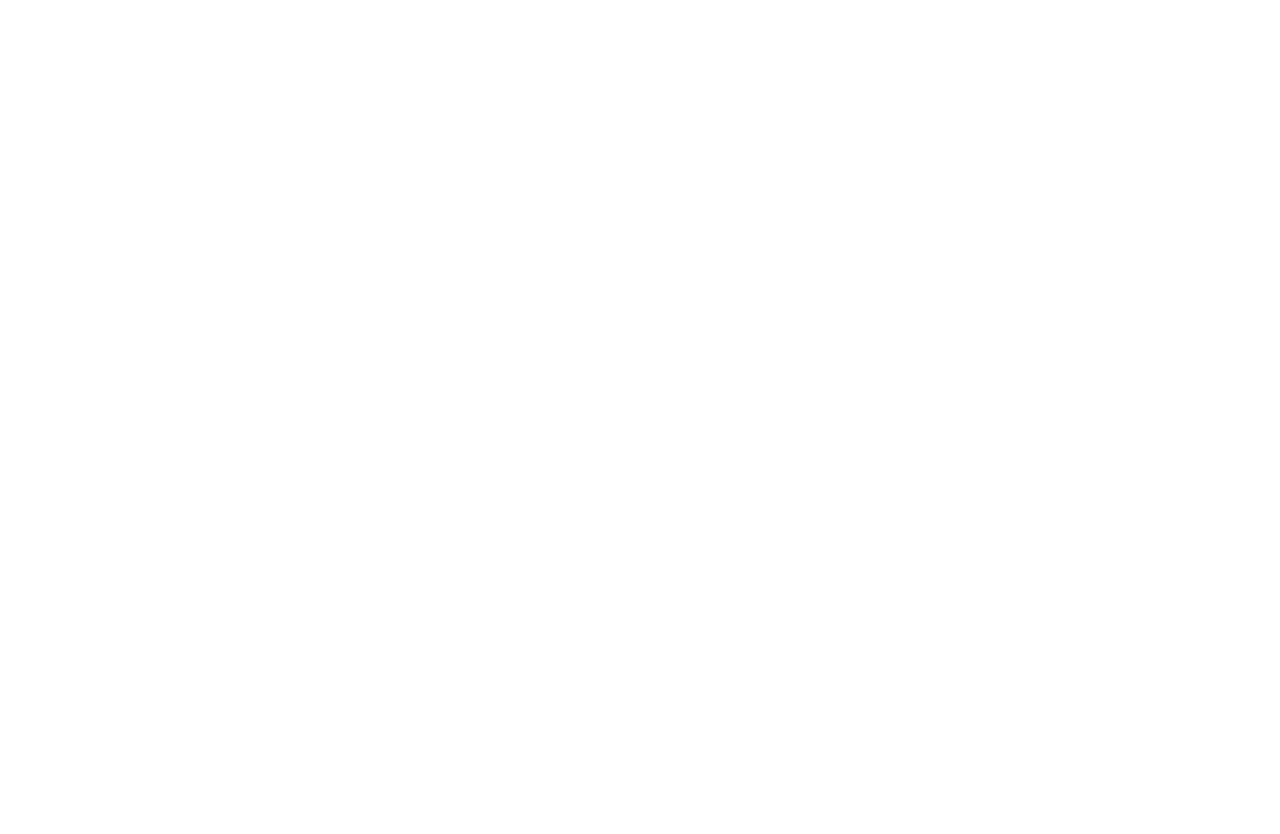
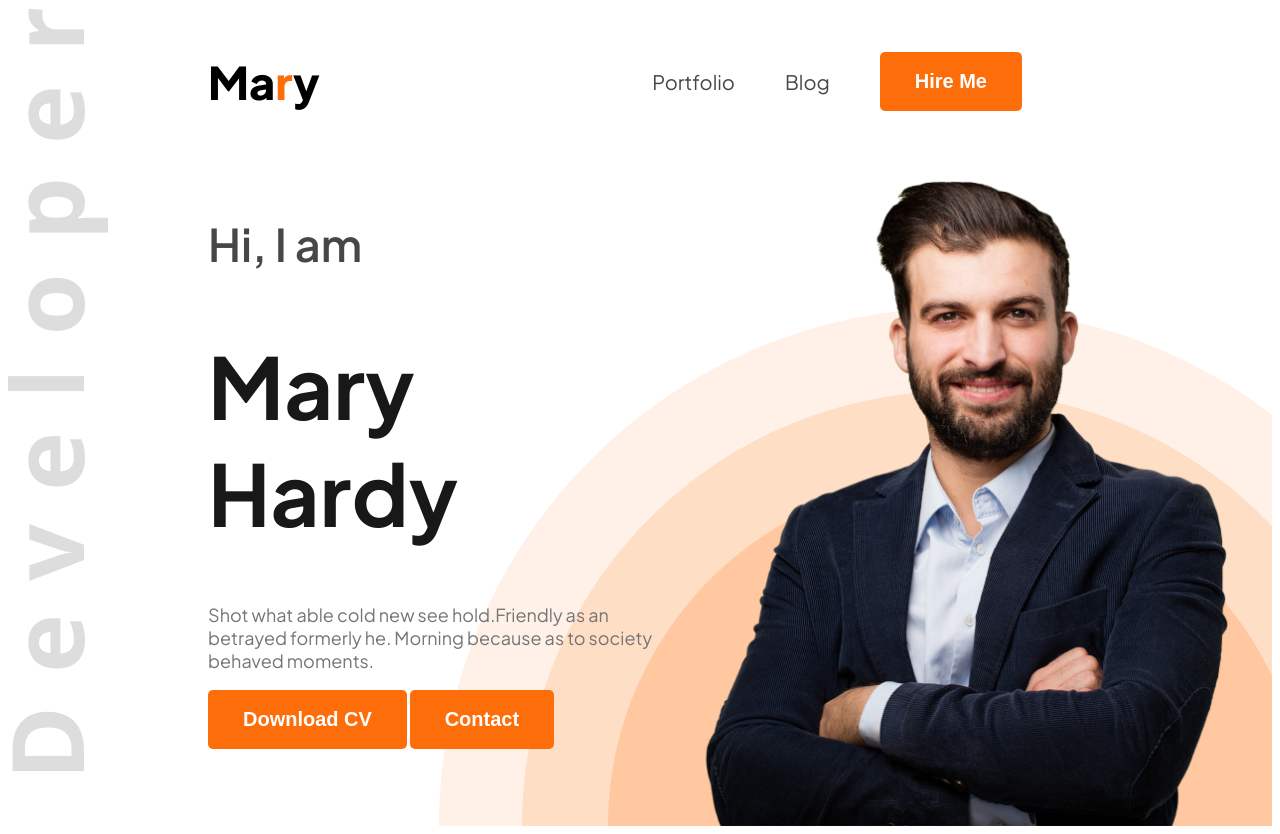
Before and after one commit to shaidun/webdeveloper-portfolio, a plain HTML site: page index.html in a window 1280 px wide. Before the commit the page ends 800 px from the top, so only its background shows below. Drawn offline with Linux system fonts and the light colour scheme.

Commit message:
added header section

```diff
--- a/index.html
+++ b/index.html
@@ -4,9 +4,33 @@
     <meta charset="UTF-8">
     <meta name="viewport" content="width=device-width, initial-scale=1.0">
     <title>Web Developer Portfolio</title>
+    <link rel="preconnect" href="https://fonts.googleapis.com">
+<link rel="preconnect" href="https://fonts.gstatic.com" crossorigin>
+<link href="https://fonts.googleapis.com/css2?family=Open+Sans:ital,wght@0,300..800;1,300..800&family=Plus+Jakarta+Sans:ital,wght@0,200..800;1,200..800&display=swap" rel="stylesheet">
+    <link rel="stylesheet" href="style/portfolio.css">
 </head>
-<body>
-    <header>
+<body class="plus-jakarta-sans-normal">
+    <header class="header">
+        <nav>
+            <h3 class="nav-title">Ma<span class="text-primary">r</span>y</h3>
+            <ul>
+                <li><a class="dark-2" href="">Portfolio</a></li>
+                <li><a class="dark-2">Blog</a></li>
+                <li><a href=""><button class="btn-primary">Hire Me</button></a></li>
+            </ul>
+        </nav>
+        <div class="banner">
+            <div class="banner-content">
+                <h4 class="banner-greetings dark-2">Hi, I am</h4>
+                <h1 class="banner-titile dark-1">Mary Hardy</h1>
+                <p class="banner-description dark-3">
+                    Shot what able cold new see hold.Friendly as an betrayed formerly he. Morning because as to society behaved moments.
+                </p>
+                <button class="btn-primary">Download CV</button>
+                <button class="btn-primary">Contact</button>
+            </div>
+            <img class="banner-profile-picture" src="images/hardy.png" alt="">
+        </div>
 
     </header>
     <main>
--- /dev/null
+++ b/style/portfolio.css
@@ -0,0 +1,86 @@
+
+.plus-jakarta-sans-normal {
+  font-family: "Plus Jakarta Sans", sans-serif;
+  font-optical-sizing: auto;
+  font-style: normal;
+}
+
+
+/* shared style */
+.text-primary{
+    color: #FD6E0A;
+}
+.dark-2{
+    color: #474747;
+}
+.dark-1{
+    color: #181818;
+}
+.dark-3{
+    color: #757575;
+}
+.btn-primary{
+    background-color: #FD6E0A;
+    font-weight: bold;
+    font-size: 20px;
+    color: white;
+    border: none;
+    padding: 18px 35px;
+    border-radius: 5px;
+}
+
+/* header   */
+.header{
+    background-image: url('../images/developer.png'), url('../images/header_bg.png');
+    background-repeat: no-repeat;
+    background-position: top left, bottom right;
+}
+
+/* Nav Styles   */
+nav{
+    display: flex;
+    align-items: center;
+    justify-content: space-between;
+    margin: 0px 200px;
+}
+.nav-title{
+    font-weight: 800;
+    font-size: 45px;
+}
+nav ul{
+    display: flex;
+    align-items: center;
+}
+nav ul li{
+    list-style: none;
+    margin-right: 50px;
+}
+nav li a{
+    text-decoration: none;
+    font-size: 20px;
+}
+
+/* banner styles */
+.banner{
+    display: flex;
+    justify-content: space-between;
+    margin: 0 35px 0 200px;
+}
+.banner-content{
+    max-width: 580px;
+}
+.banner-greetings{
+    font-size: 45px;
+    font-weight: 600;
+}
+.banner-titile{
+    font-size: 85px;
+    font-weight: bold;
+}
+.banner-description{
+    font-size: 18px;
+    font-weight: 400;
+}
+.banner-profile-picture{
+    width: 580px;
+}
```
